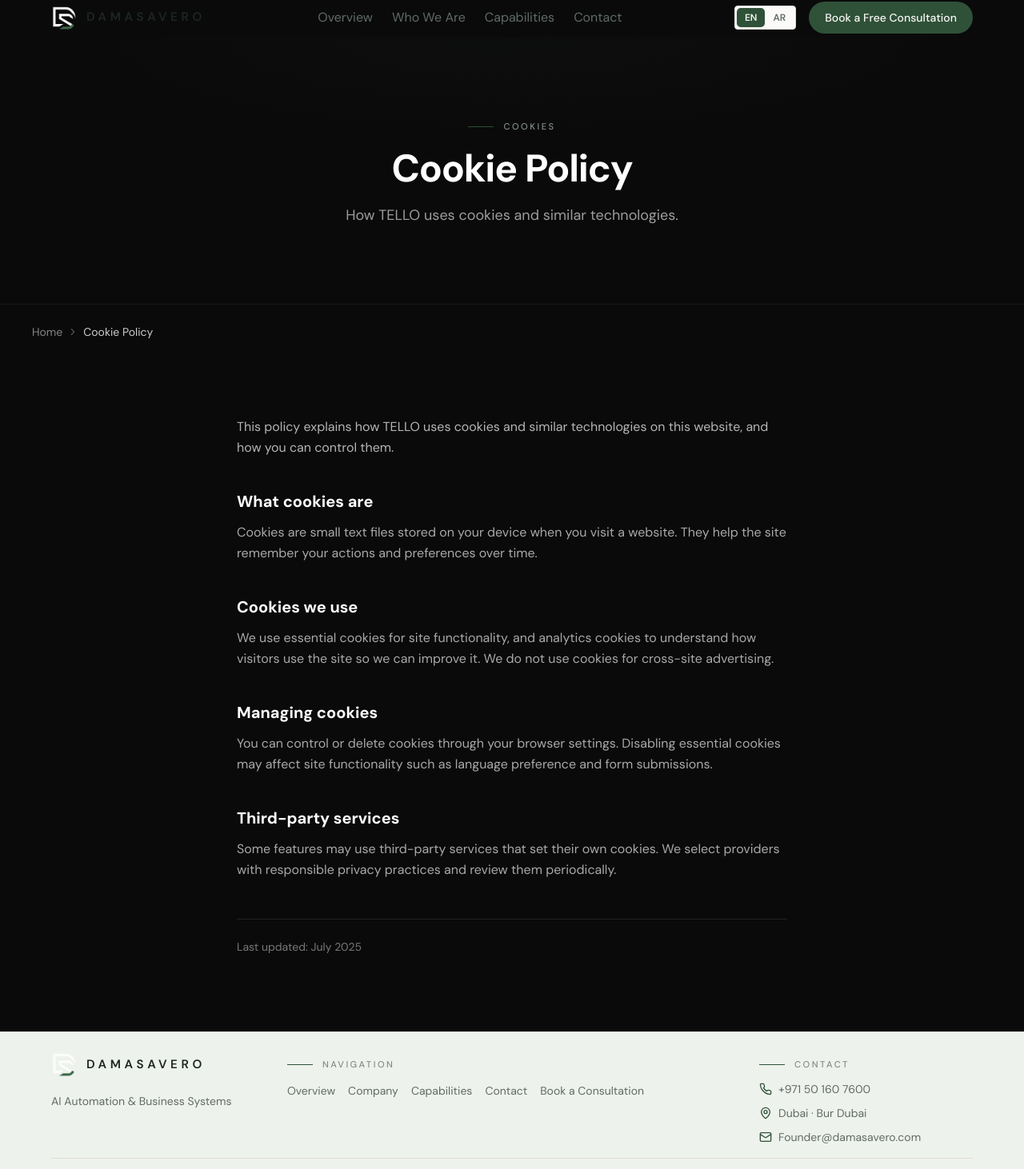
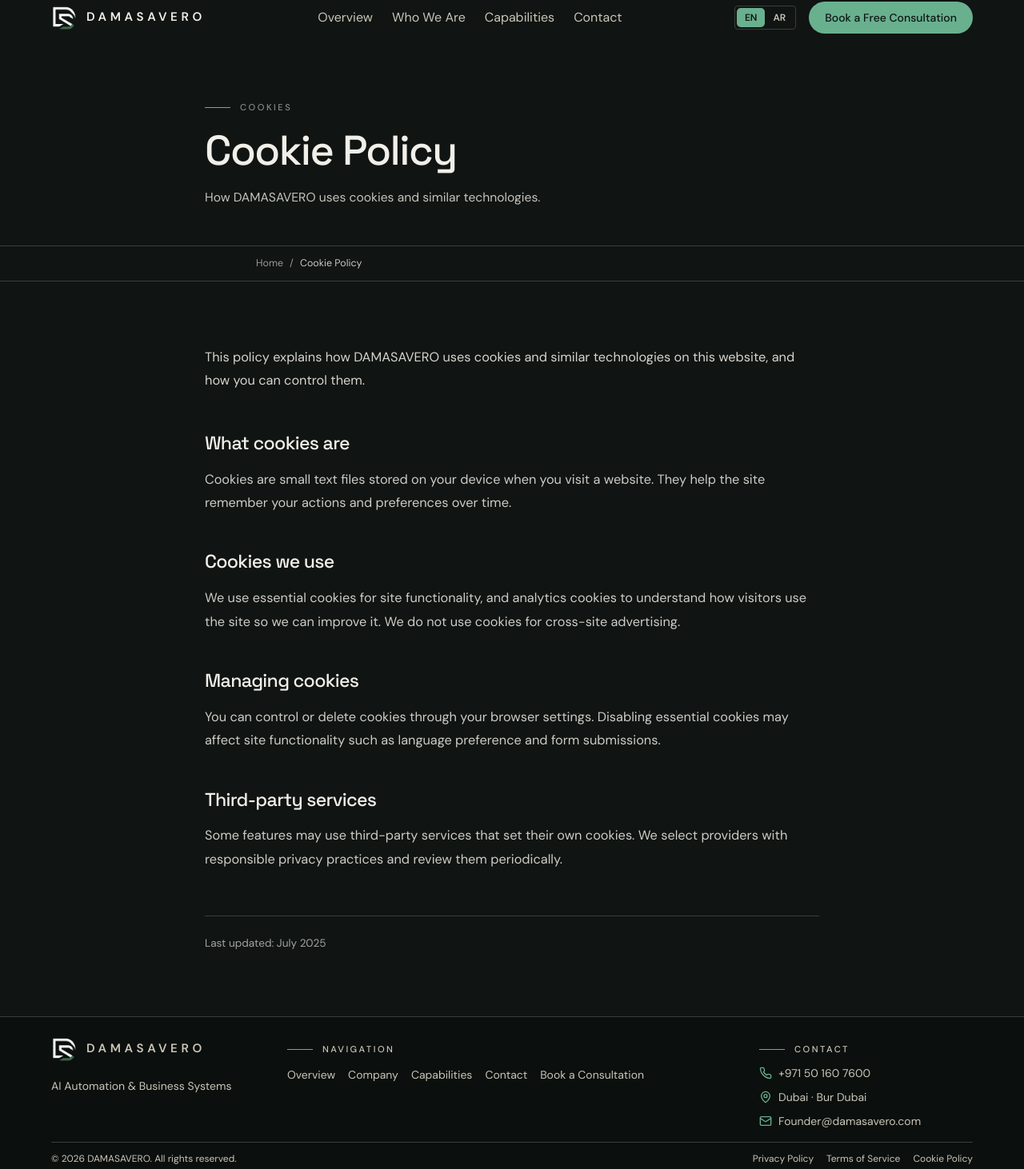
Before and after one commit to Osamatello/osamatelloagency-telloagency, a Next.js app: page /cookies in a window 1280 px wide. Shown: the part 26-1488 px from the top of the page at 80% size. Built offline with nearby package versions, Linux system fonts and the light colour scheme.

Commit message:
Align legal pages with the DAMASAVERO visual system
Co-Authored-By: Claude Opus 5 <noreply@anthropic.com>

```diff
--- a/app/globals.css
+++ b/app/globals.css
@@ -424,7 +424,8 @@
    The homepage root carries `#home-page`; no other route contains that id, so,
    The homepage root carries `#company-page`; no other route contains that id, so,
    The homepage root carries `#capabilities-page`; no other route contains that id, so,
-   The homepage root carries `#contact-page`; no other route contains that id, so
+   The homepage root carries `#contact-page`; no other route contains that id, so,
+   The homepage root carries `#legal-page`; no other route contains that id, so
    every other page keeps the light identity byte-for-byte. Because the whole
    site is built on the `--ds-*` / `--brand` tokens, redefining them here flips
    the homepage (header and footer included) with no component rewrites.
@@ -436,10 +437,12 @@ html:has(#home-page),
 html:has(#company-page),
 html:has(#capabilities-page),
 html:has(#contact-page),
+html:has(#legal-page),
 body:has(#home-page),
 body:has(#company-page),
 body:has(#capabilities-page),
-body:has(#contact-page) {
+body:has(#contact-page),
+body:has(#legal-page) {
   color-scheme: dark;
 
   /* Very dark charcoal with a green undertone — never pure black. */
@@ -479,7 +482,8 @@ body:has(#contact-page) {
 html:has(#home-page) footer,
 html:has(#company-page) footer,
 html:has(#capabilities-page) footer,
-html:has(#contact-page) footer {
+html:has(#contact-page) footer,
+html:has(#legal-page) footer {
   background-color: hsl(var(--ds-paper-sunken)) !important;
   border-color: hsl(var(--ds-line)) !important;
   color: hsl(var(--ds-ink)) !important;
@@ -487,7 +491,8 @@ html:has(#contact-page) footer {
 html:has(#home-page) footer :where(p, li, a, h3, span, div),
 html:has(#company-page) footer :where(p, li, a, h3, span, div),
 html:has(#capabilities-page) footer :where(p, li, a, h3, span, div),
-html:has(#contact-page) footer :where(p, li, a, h3, span, div) {
+html:has(#contact-page) footer :where(p, li, a, h3, span, div),
+html:has(#legal-page) footer :where(p, li, a, h3, span, div) {
   color: hsl(var(--ds-ink-muted)) !important;
   border-color: hsl(var(--ds-line)) !important;
 }
@@ -495,23 +500,27 @@ html:has(#home-page) footer a:hover,
 html:has(#company-page) footer a:hover,
 html:has(#capabilities-page) footer a:hover,
 html:has(#contact-page) footer a:hover,
+html:has(#legal-page) footer a:hover,
 html:has(#home-page) footer .text-brand,
 html:has(#company-page) footer .text-brand,
 html:has(#capabilities-page) footer .text-brand,
-html:has(#contact-page) footer .text-brand {
+html:has(#contact-page) footer .text-brand,
+html:has(#legal-page) footer .text-brand {
   color: hsl(var(--brand)) !important;
 }
 html:has(#home-page) footer svg,
 html:has(#company-page) footer svg,
 html:has(#capabilities-page) footer svg,
-html:has(#contact-page) footer svg {
+html:has(#contact-page) footer svg,
+html:has(#legal-page) footer svg {
   color: hsl(var(--brand)) !important;
 }
 
 html:has(#home-page) footer a[aria-label],
 html:has(#company-page) footer a[aria-label],
 html:has(#capabilities-page) footer a[aria-label],
-html:has(#contact-page) footer a[aria-label] {
+html:has(#contact-page) footer a[aria-label],
+html:has(#legal-page) footer a[aria-label] {
   color: hsl(var(--ds-ink)) !important;
 }
 
@@ -523,10 +532,12 @@ html:has(#home-page) header a[aria-label] img,
 html:has(#company-page) header a[aria-label] img,
 html:has(#capabilities-page) header a[aria-label] img,
 html:has(#contact-page) header a[aria-label] img,
+html:has(#legal-page) header a[aria-label] img,
 html:has(#home-page) footer a[aria-label] img,
 html:has(#company-page) footer a[aria-label] img,
 html:has(#capabilities-page) footer a[aria-label] img,
-html:has(#contact-page) footer a[aria-label] img {
+html:has(#contact-page) footer a[aria-label] img,
+html:has(#legal-page) footer a[aria-label] img {
   filter: none;
   opacity: 0.96;
 }
--- a/components/site/LegalPage.tsx
+++ b/components/site/LegalPage.tsx
@@ -1,10 +1,19 @@
 'use client';
 
+import Link from 'next/link';
 import { useI18n } from '@/lib/i18n/LanguageProvider';
-import { PageHero } from '@/components/site/PageHero';
-import { Breadcrumbs } from '@/components/site/Breadcrumbs';
 import type { LegalDoc } from '@/lib/i18n/dictionary';
 
+/**
+ * Shared shell for the three footer legal pages.
+ *
+ * Migrated off the legacy `text-white/*` treatment onto the current DAMASAVERO
+ * tokens: charcoal ground, warm off-white body, hairline rules, emerald only on
+ * links. No atmosphere layer here — these are long-form reading pages and
+ * legibility wins over background presence. Structure and content unchanged;
+ * the page header and breadcrumb are inline rather than the legacy PageHero /
+ * Breadcrumbs components, which are still used by other routes.
+ */
 export function LegalPage({
   doc,
   slug,
@@ -14,29 +23,56 @@ export function LegalPage({
   slug: string;
   breadcrumbLabel: string;
 }) {
+  const { dict, dir } = useI18n();
+
   return (
-    <>
-      <PageHero eyebrow={doc.eyebrow} title={doc.title} subtitle={doc.subtitle} />
-      <Breadcrumbs items={[{ label: breadcrumbLabel, href: `/${slug}` }]} />
+    <article id="legal-page" dir={dir} className="bg-paper text-ink">
+      <header className="border-b border-line">
+        <div className="container-page pb-10 pt-14 sm:pb-12 sm:pt-16 lg:pt-20">
+          <span className="eyebrow mx-auto flex max-w-3xl">{doc.eyebrow}</span>
+          <h1 className="text-display mx-auto mt-5 max-w-3xl text-[clamp(2.1rem,4.4vw,3.25rem)] text-ink">
+            {doc.title}
+          </h1>
+          {doc.subtitle ? (
+            <p className="mx-auto mt-5 max-w-3xl text-[0.98rem] leading-relaxed text-[hsl(var(--ds-ink)/0.8)]">
+              {doc.subtitle}
+            </p>
+          ) : null}
+        </div>
+      </header>
 
-      <section className="py-20 lg:py-24">
-        <div className="container-tello max-w-3xl">
-          <p className="text-base leading-relaxed text-white/70">{doc.intro}</p>
+      <nav aria-label="Breadcrumb" className="border-b border-line">
+        <div className="container-page mx-auto flex max-w-3xl items-center gap-2 py-3 text-[0.78rem] text-[hsl(var(--ds-ink)/0.6)]">
+          <Link href="/" className="transition-colors hover:text-brand">
+            {dict.components.breadcrumbsHome}
+          </Link>
+          <span aria-hidden="true">/</span>
+          <Link href={`/${slug}`} aria-current="page" className="text-[hsl(var(--ds-ink)/0.82)]">
+            {breadcrumbLabel}
+          </Link>
+        </div>
+      </nav>
 
-          <div className="mt-10 space-y-10">
+      <div className="container-page py-14 sm:py-18 lg:py-20">
+        <div className="mx-auto max-w-3xl">
+          <p className="text-[1.02rem] leading-[1.8] text-[hsl(var(--ds-ink)/0.88)]">{doc.intro}</p>
+
+          <div className="mt-12 space-y-11">
             {doc.sections.map((section, i) => (
-              <div key={i}>
-                <h2 className="text-xl font-bold text-white">{section.heading}</h2>
-                <p className="mt-3 text-base leading-relaxed text-white/65">{section.body}</p>
-              </div>
+              <section key={i}>
+                <h2 className="text-display text-[clamp(1.15rem,2vw,1.45rem)] leading-snug text-ink">
+                  {section.heading}
+                </h2>
+                <p className="mt-3.5 text-[1.02rem] leading-[1.8] text-[hsl(var(--ds-ink)/0.84)]">{section.body}</p>
+              </section>
             ))}
           </div>
 
-          <p className="mt-12 border-t border-white/10 pt-6 text-sm text-white/45">
+          <p className="mt-14 border-t border-line pt-6 text-[0.85rem] text-[hsl(var(--ds-ink)/0.66)]">
             {doc.updatedLabel}: {doc.updated}
           </p>
         </div>
-      </section>
-    </>
+      </div>
+    </article>
   );
 }
--- a/lib/i18n/en.ts
+++ b/lib/i18n/en.ts
@@ -699,8 +699,8 @@ const en: Dictionary = {
     privacy: {
       eyebrow: 'Privacy',
       title: 'Privacy Policy',
-      subtitle: 'How TELLO collects, uses, and protects your information.',
-      intro: 'This policy describes what information we collect, how we use it, and the choices you have. It applies to the TELLO website and to the systems we build for clients.',
+      subtitle: 'How DAMASAVERO collects, uses, and protects your information.',
+      intro: 'This policy describes what information we collect, how we use it, and the choices you have. It applies to the DAMASAVERO website and to the systems we build for clients.',
       sections: [
         { heading: 'Information we collect', body: 'We collect information you provide directly — such as your name, email, phone number, and message — when you use our contact form or book a consultation. We also collect limited technical data such as browser type and pages visited, through standard analytics.' },
         { heading: 'How we use information', body: 'We use your information to respond to inquiries, schedule consultations, prepare proposals, and improve our services. We do not sell your personal information to third parties.' },
@@ -714,14 +714,14 @@ const en: Dictionary = {
     terms: {
       eyebrow: 'Terms',
       title: 'Terms of Service',
-      subtitle: 'The terms that govern use of the TELLO website and services.',
-      intro: 'By accessing the TELLO website or engaging our services, you agree to the terms below. These terms apply to website visitors and to clients receiving proposals or deliverables.',
+      subtitle: 'The terms that govern use of the DAMASAVERO website and services.',
+      intro: 'By accessing the DAMASAVERO website or engaging our services, you agree to the terms below. These terms apply to website visitors and to clients receiving proposals or deliverables.',
       sections: [
-        { heading: 'Services', body: 'TELLO provides AI automation, custom software, website development, and lead generation services. The scope, timeline, and pricing of each engagement are defined in a separate project proposal agreed before work begins.' },
+        { heading: 'Services', body: 'DAMASAVERO provides AI automation, custom software, website development, and lead generation services. The scope, timeline, and pricing of each engagement are defined in a separate project proposal agreed before work begins.' },
         { heading: 'Project proposals', body: 'Each engagement is governed by a written proposal describing scope, deliverables, timeline, and fees. A proposal is binding only once signed by both parties.' },
         { heading: 'Client responsibilities', body: 'Clients agree to provide timely access to systems, information, and contacts needed to deliver the agreed scope, and to respond to review and approval requests within reasonable timeframes.' },
-        { heading: 'Intellectual property', body: 'Upon full payment, ownership of custom deliverables transfers to the client, excluding third-party tools, open-source components, and TELLO’s pre-existing frameworks, which remain licensed for use.' },
-        { heading: 'Limitation of liability', body: 'TELLO’s liability is limited to the fees paid for the specific engagement giving rise to the claim. We are not liable for indirect or consequential damages.' },
+        { heading: 'Intellectual property', body: 'Upon full payment, ownership of custom deliverables transfers to the client, excluding third-party tools, open-source components, and DAMASAVERO’s pre-existing frameworks, which remain licensed for use.' },
+        { heading: 'Limitation of liability', body: 'DAMASAVERO’s liability is limited to the fees paid for the specific engagement giving rise to the claim. We are not liable for indirect or consequential damages.' },
       ],
       updatedLabel: 'Last updated',
       updated: 'July 2025',
@@ -729,8 +729,8 @@ const en: Dictionary = {
     cookie: {
       eyebrow: 'Cookies',
       title: 'Cookie Policy',
-      subtitle: 'How TELLO uses cookies and similar technologies.',
-      intro: 'This policy explains how TELLO uses cookies and similar technologies on this website, and how you can control them.',
+      subtitle: 'How DAMASAVERO uses cookies and similar technologies.',
+      intro: 'This policy explains how DAMASAVERO uses cookies and similar technologies on this website, and how you can control them.',
       sections: [
         { heading: 'What cookies are', body: 'Cookies are small text files stored on your device when you visit a website. They help the site remember your actions and preferences over time.' },
         { heading: 'Cookies we use', body: 'We use essential cookies for site functionality, and analytics cookies to understand how visitors use the site so we can improve it. We do not use cookies for cross-site advertising.' },
```
Also changed, not shown: lib/i18n/ar.ts (+9 -9 lines).
